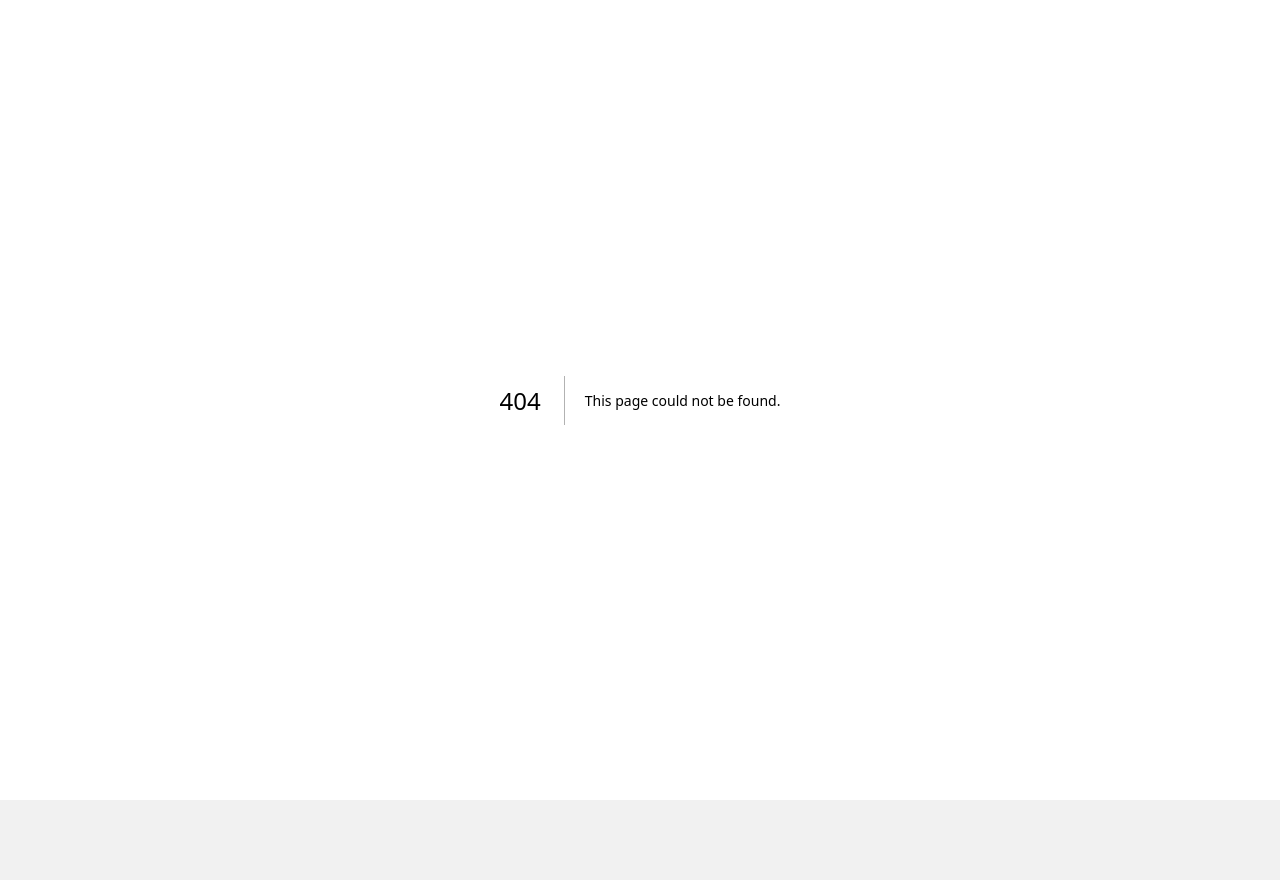
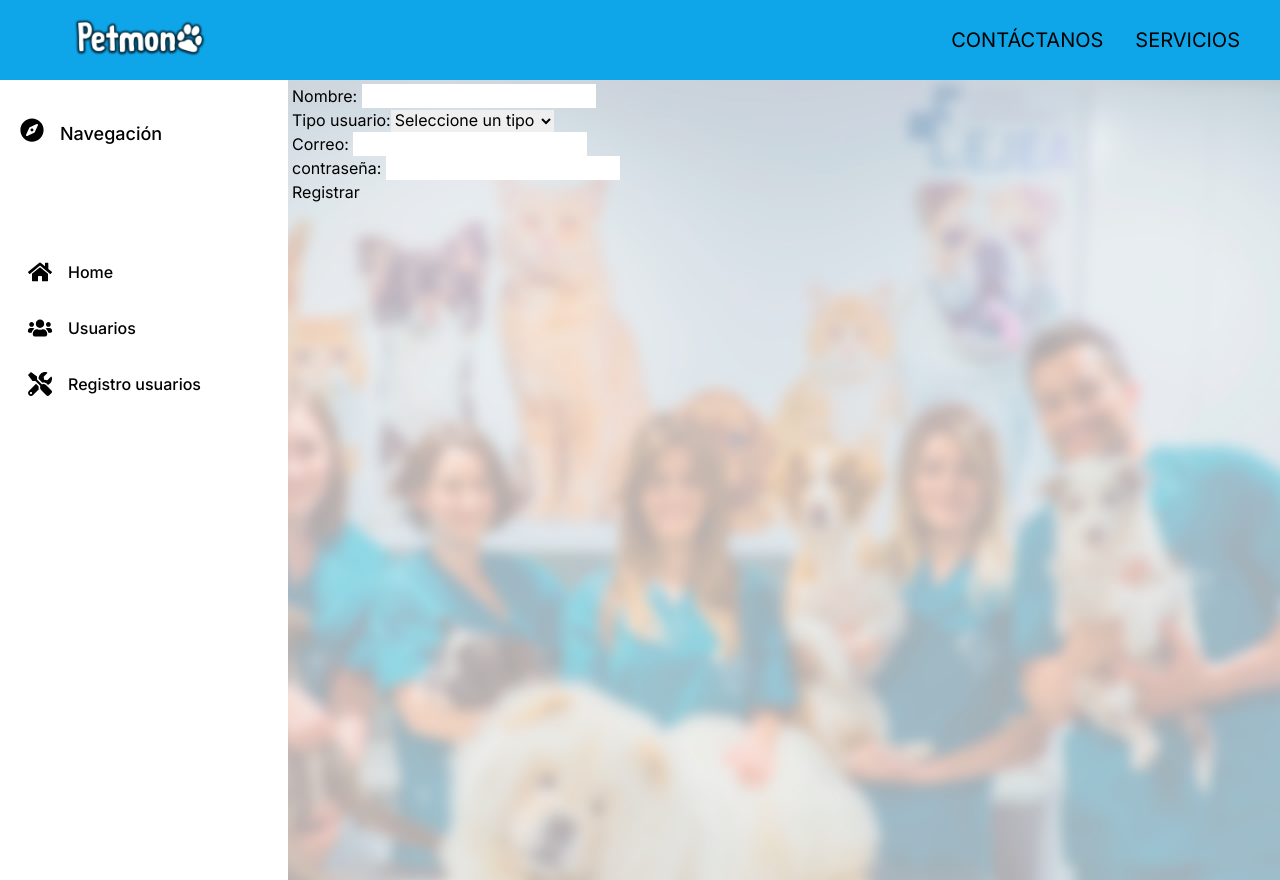
Before and after one commit to AxelBravo356/Veterinaria, a Next.js app: page /admin/register in a window 1280 px wide. Before the commit this address had no page. Before the commit the page ends 800 px from the top, so only its background shows below. Built offline with nearby package versions, Linux system fonts and the light colour scheme.

Commit message:
Registro usuarios en admin

```diff
--- /dev/null
+++ b/src/app/admin/register/page.jsx
@@ -0,0 +1,11 @@
+import LayoutSideBar from "@/components/layout-admin";
+import FormRegister from "@/components/form-register";
+import React from 'react'
+
+export default function Register() {
+  return (
+    <LayoutSideBar>
+        <FormRegister/>
+    </LayoutSideBar>
+  )
+}
--- a/src/app/admin/users/page.jsx
+++ b/src/app/admin/users/page.jsx
@@ -7,7 +7,7 @@ export default function Users() {
     <div>
       <LayoutSideBar>
         <LayoutTable>
-          <UserTable />
+          <UserTable/>
         </LayoutTable>
       </LayoutSideBar>
     </div>
--- /dev/null
+++ b/src/app/api/users/register/route.js
@@ -0,0 +1,15 @@
+import { NextResponse } from "next/server";
+import {pool} from "../../../../utils/db/database";
+
+export async function POST(request){
+    const req = await request.json();
+    const res = { register: false}
+    console.log(req)
+    const [rows] = await pool.query(`INSERT INTO PERSONAL (NOMBRE, TIPO_USU, CORREO, CONTRASEÑA) VALUES (\'${req.nombre}\', \'${req.tipo}\', \'${req.email}\', \'${req.pass}\')`)
+    console.log(rows)
+    if(rows.affectedRows == 1){
+        res.register = true
+    }
+    console.log(res)
+    return NextResponse.json(res);
+}
--- /dev/null
+++ b/src/components/form-register/index.jsx
@@ -0,0 +1,57 @@
+"use client";
+import React from 'react'
+import { useState } from 'react';
+import { useRouter } from 'next/navigation';
+
+const tipos_usu = [ {key: "def", value: '', tipo: "Seleccione un tipo"}, {key: "admin", value: "admin", tipo: "Administrador"}, {key: "enfermera", value: "enfermera", tipo: "Enfermera"}, {key: "medico", value: "medico",  tipo: "Medico Veterinario"}]
+
+export default function FormRegister() {
+    const router = useRouter();
+    const [nombre, setNom] = useState('');
+    const [tipo, setTipo] = useState('');
+    const [correo, setCorreo] = useState('');
+    const [pass, setPass] = useState('');
+
+    const register = async () => {
+        console.log('tipo: ',tipo)
+        if(tipo=='') alert('Seleccione tipo')
+        else{
+            const response = await fetch('/api/users/register', {
+                method: 'POST',
+                body: JSON.stringify({nombre: nombre, tipo: tipo, email: correo, pass: pass})
+            })
+            const data = await response.json();
+            console.log('data: ', data)
+
+                setTimeout(()=>{
+                    if(!data.register) alert('Error en el registro')
+                    else{
+                      router.push('/admin/users');
+                    }
+                  },10);
+
+        }
+    }
+
+  return (
+    <div>
+    <label htmlFor='name'>Nombre: </label>
+    <input type='text' name='name' value={nombre} onChange={(e) => {setNom(e.target.value)}}></input>
+    <br/>
+    <label htmlFor='tipo_usu'>Tipo usuario:</label>
+    <select name='tipo_usu' id='tipo_usu' value={tipo} onChange={(e) => {setTipo(e.target.value)}}>
+        {tipos_usu.map((i)=>
+        <option key={i.key} value={i.value}>{i.tipo}</option>
+        )}
+    </select>
+    <br/>
+    <label htmlFor='email'>Correo: </label>
+    <input type='email' name='email' value={correo} onChange={(e) => {setCorreo(e.target.value)}}></input>
+    <br/>
+    <label htmlFor='password'>contraseña: </label>
+    <input type='password' name='password' value={pass} onChange={(e) => {setPass(e.target.value)}}></input>
+    <br/>
+    <button onClick={register}>Registrar</button>
+    </div>
+  )
+}
--- a/src/components/sidebar/index.jsx
+++ b/src/components/sidebar/index.jsx
@@ -14,7 +14,7 @@ import {
 const menuItems = [
   { id: 1, label: "Home", icon: FaHome, link: "/admin" },
   { id: 2, label: "Usuarios", icon: FaUsers, link: "/admin/users" },
-  { id: 3, label: "Configuración", icon: FaTools, link: "/admin/config" },
+  { id: 3, label: "Registro usuarios", icon: FaTools, link: "/admin/register" },
 ];
 
 export default function Sidebar() {
```
